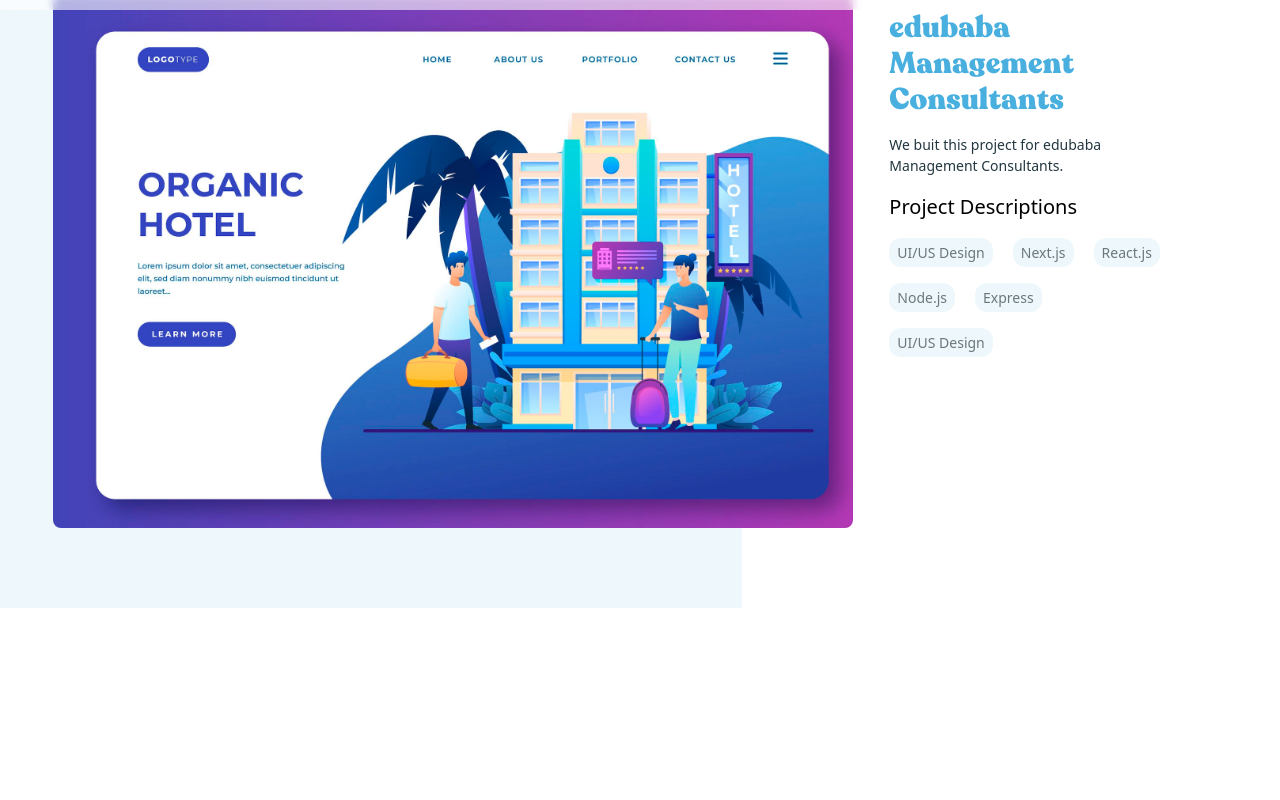
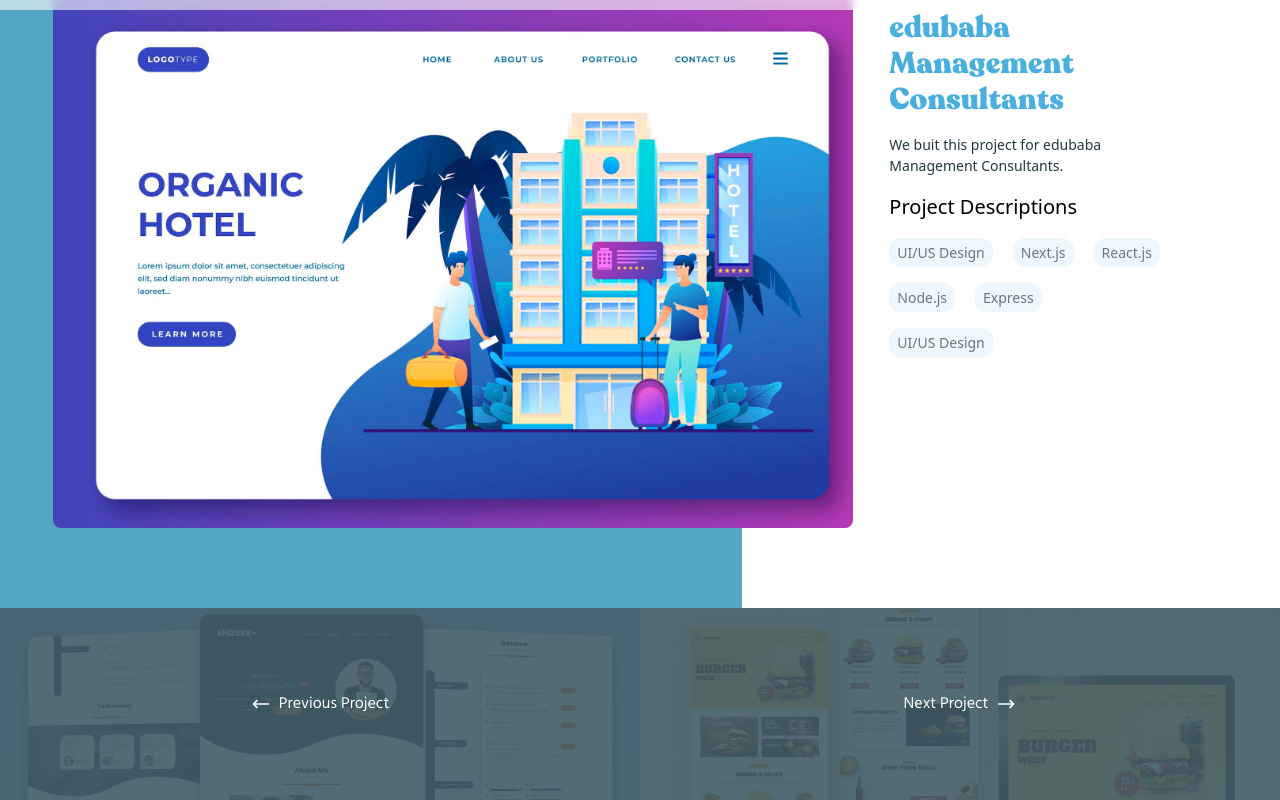
Before and after one commit to PiotrPiwonski/Next-Portfolio, a Next.js app: page /portfoliodetail/1 in a window 1280 px wide. Shown: the part 582-1382 px from the top of the page. Before the commit the page ends 1190 px from the top, so only its background shows below. Built offline with nearby package versions, Linux system fonts and the light colour scheme.

Commit message:
add buttons in portfolio page and dark mode in section portfolio

```diff
--- a/src/app/components/SliderCard/SliderCard.js
+++ b/src/app/components/SliderCard/SliderCard.js
@@ -43,10 +43,10 @@ export default function SliderCard({ item, index }) {
           </div>
         </div>
         <div
-          className="absolute top-14 sm:left-12 rounded-lg bg-white h-[200px] lg:h-[350px] md:h-[300px] w-full"
+          className="absolute top-14 sm:left-12 rounded-lg bg-white h-[200px] lg:h-[350px] md:h-[300px] w-full dark:bg-night-50"
           style={{ boxShadow: "#48AFDE -10px 10px 20px 10px" }}
         >
-          <div className="relative h-[200px] lg:h-[350px] md:h-[300px] w-[100%]">
+          <div className="relative h-[200px] lg:h-[350px] md:h-[300px] w-[100%] dark:text-white">
             <p className="absolute bottom-3 left-4 text-lg font-[300]">
               {item.name}
             </p>
--- a/src/app/page/portfolio-detail-design/index.js
+++ b/src/app/page/portfolio-detail-design/index.js
@@ -1,89 +1,171 @@
-import React from 'react'
+import React, { useState, useEffect } from "react";
+import { useRouter } from "next/navigation";
+import { Hind } from "next/font/google";
 
-export default function index({id, data, DataArray}) {
+const hind = Hind({
+  subsets: ["latin"],
+  weight: ["300", "400", "500", "600", "700"],
+});
+
+export default function index({ id, data, DataArray }) {
+  const router = useRouter();
+
+  const [next, setNext] = useState();
+  const [prev, setPrev] = useState();
+
+  useEffect(() => {
+    if (JSON.parse(id) === DataArray.lenght - 1) {
+      setNext(0);
+    } else {
+      setNext(JSON.parse(id) + 1);
+    }
+
+    if (JSON.parse(id) === DataArray.lenght - 1) {
+      setPrev(0);
+    } else {
+      setPrev(JSON.parse(id) - 1);
+    }
+  });
+
   return (
     <React.Fragment>
-        <div className='relative'>
+      <div className="relative">
         <div className="overlay h-[400px] lg:top-[96px] sm:top-0 z-20 border-t border-gray-300"></div>
         <img
-            src={data.images[0]}
-            alt='bg photo'
-            className='h-[400px] lg:mt-24 sm:mt-0 object-fill'
-            style={{backgroundSize: "cover"}}
+          src={data?.images[0]}
+          alt="bg photo"
+          className="h-[400px] lg:mt-24 sm:mt-0 object-fill"
+          style={{ backgroundSize: "cover" }}
           width={"100%"}
         />
       </div>
-        <div className='absolute z-30 top-[42px] sm:top-[200px] sm:left-[65px] justify-center items-center w-full px-10 sm:w-3/4 xl:w-1/2 sm:px-0 sm:text-left'>
-            <div className='container m-auto'>
-                <div className='max-w-[650px] w-[100%] m-auto'>
-                    <p className='opacity-3 sm:text-left text-center font-sans text-[#223740] mb-3'>
+      <div className="absolute z-30 top-[42px] sm:top-[200px] sm:left-[65px] justify-center items-center w-full px-10 sm:w-3/4 xl:w-1/2 sm:px-0 sm:text-left">
+        <div className="container m-auto">
+          <div className="max-w-[650px] w-[100%] m-auto">
+            <p className="opacity-3 sm:text-left text-center font-sans text-[#223740] mb-3">
               Project Sample
             </p>
-                    <h1 className='opacity-3 text-[#223740] sm:text-left text-center w-full sm:w-3/4 font-recoletaBold text-4xl md:text-4xl lg:text-4xl xl:text-4xl'>
-                        {data.title}
+            <h1 className="opacity-3 text-[#223740] sm:text-left text-center w-full sm:w-3/4 font-recoletaBold text-4xl md:text-4xl lg:text-4xl xl:text-4xl">
+              {data?.title}
             </h1>
           </div>
         </div>
       </div>
       <div
-        className='grid grid-cols-12 relative space-x-0 lg:space-x-8'
+        className="grid grid-cols-12 relative space-x-0 lg:space-x-8"
         style={{
-            background: "linear-gradient(90deg, rgba(238, 247, 251, 1) 58%, rgba(255, 255, 255, 1) 52%)",
-
+          background:
+            "linear-gradient(90deg, rgba(238, 247, 251, 1) 58%, rgba(255, 255, 255, 1) 52%)",
+            background:
+            "linear-gradient(90deg, rgba(84, 167, 195, 1) 58%, rgba(255, 255, 255, 1) 52%)",
         }}
       >
-            <div className='col-span-12 lg:col-span-8 mb-20 scrol lg:px-0 sm:px-20'>
-                {
-                    data.images.map((item) => (
-                        <div key={item} className='flex justify-center lg:justify-end items-center'>
+        <div className="col-span-12 lg:col-span-8 mb-20 scrol lg:px-0 sm:px-20">
+          {data?.images.map((item) => (
+            <div
+              key={item}
+              className="flex justify-center lg:justify-end items-center"
+            >
               <img
                 src={item}
                 alt="portfolio photos"
                 height="auto"
                 width={800}
-                            className='mt-20 rounded-lg'
+                className="mt-20 rounded-lg"
               />
             </div>
-                    ))
-                }
+          ))}
         </div>
-            <div className='col-span-12 lg:col-span-4 lg:px-0 sm:px-20'>
-                <div className='mt-10 sm:mt-24 w-full lg:max-w-[300px] lg:px-1 px-3 sticky top-36 pb-14'>
-                    <h1 className='text-3xl mb-4 text-[#48AFDE]'>
-                        {data.name}
-                    </h1>
-                    <p className='text-[14px] font-sans mb-4 text-[#223740]'>
-                        {data.des}
+        <div className="col-span-12 lg:col-span-4 lg:px-0 sm:px-20">
+          <div className="mt-10 sm:mt-24 w-full lg:max-w-[300px] lg:px-1 px-3 sticky top-36 pb-14">
+            <h1 className="text-3xl mb-4 text-[#48AFDE]">{data?.name}</h1>
+            <p className="text-[14px] font-sans mb-4 text-[#223740]">
+              {data?.des}
             </p>
-                    <p id="highlight" className='my-2 text-dark text-[20px] font-sans'>
+            <p id="highlight" className="my-2 text-dark text-[20px] font-sans">
               Project Descriptions
             </p>
-                    <p className='text-[14px] font-sans mb-4 text-[#223740]'>
-                        {data.des1}
+            <p className="text-[14px] font-sans mb-4 text-[#223740]">
+              {data?.des1}
             </p>
-                    <div className='flex flex-wrap'>
-                        <h1 className='mr-5 text-[14px] bg-[#63c5f1] lg:bg-[#EEF7FB] px-2 py-1 rounded-xl font-sans mb-4 text-white lg:text-[#6A787D]'>
+            <div className="flex flex-wrap">
+              <h1 className="mr-5 text-[14px] bg-[#63c5f1] lg:bg-[#EEF7FB] px-2 py-1 rounded-xl font-sans mb-4 text-white lg:text-[#6A787D]">
                 UI/US Design
               </h1>
-                        <h1 className='mr-5 text-[14px] bg-[#63c5f1] lg:bg-[#EEF7FB] px-2 py-1 rounded-xl font-sans mb-4 text-white lg:text-[#6A787D]'>
+              <h1 className="mr-5 text-[14px] bg-[#63c5f1] lg:bg-[#EEF7FB] px-2 py-1 rounded-xl font-sans mb-4 text-white lg:text-[#6A787D]">
                 Next.js
               </h1>
-                        <h1 className='mr-5 text-[14px] bg-[#63c5f1] lg:bg-[#EEF7FB] px-2 py-1 rounded-xl font-sans mb-4 text-white lg:text-[#6A787D]'>
+              <h1 className="mr-5 text-[14px] bg-[#63c5f1] lg:bg-[#EEF7FB] px-2 py-1 rounded-xl font-sans mb-4 text-white lg:text-[#6A787D]">
                 React.js
               </h1>
-                        <h1 className='mr-5 text-[14px] bg-[#63c5f1] lg:bg-[#EEF7FB] px-2 py-1 rounded-xl font-sans mb-4 text-white lg:text-[#6A787D]'>
+              <h1 className="mr-5 text-[14px] bg-[#63c5f1] lg:bg-[#EEF7FB] px-2 py-1 rounded-xl font-sans mb-4 text-white lg:text-[#6A787D]">
                 Node.js
               </h1>
-                        <h1 className='mr-5 text-[14px] bg-[#63c5f1] lg:bg-[#EEF7FB] px-2 py-1 rounded-xl font-sans mb-4 text-white lg:text-[#6A787D]'>
+              <h1 className="mr-5 text-[14px] bg-[#63c5f1] lg:bg-[#EEF7FB] px-2 py-1 rounded-xl font-sans mb-4 text-white lg:text-[#6A787D]">
                 Express
               </h1>
-                        <h1 className='mr-5 text-[14px] bg-[#63c5f1] lg:bg-[#EEF7FB] px-2 py-1 rounded-xl font-sans mb-4 text-white lg:text-[#6A787D]'>
+              <h1 className="mr-5 text-[14px] bg-[#63c5f1] lg:bg-[#EEF7FB] px-2 py-1 rounded-xl font-sans mb-4 text-white lg:text-[#6A787D]">
                 UI/US Design
               </h1>
             </div>
           </div>
         </div>
       </div>
+      <div className="relative flex bg-accent-color h-48 text-white">
+        <div
+          className={`group w-1/2 flex items-center justify-center bg-cover ${hind.className}`}
+          style={{ backgroundImage: `url(${DataArray[prev]?.images[0]})` }}
+        >
+          <a
+            onClick={() => router.push(`/portfoliodetail/${prev}`)}
+            className="flex justify-center group-hover:bg-[#223740] cursor-pointer transition-colors duration-300 bg-[#405B66] bg-opacity-90 items-center w-full h-full"
+          >
+            <svg
+              xmlns="http://www.w3.org/2000/svg"
+              fill="none"
+              viewBox="0 0 24 24"
+              stroke-width="2"
+              stroke="currentColor"
+              aria-hidden="true"
+              class="transform transition-transform group-hover:-translate-x-3 duration-300 w-5 h-5 mr-2"
+            >
+              <path
+                stroke-linecap="round"
+                stroke-linejoin="round"
+                d="M7 16l-4-4m0 0l4-4m-4 4h18"
+              ></path>
+            </svg>
+            Previous Project
+          </a>
+        </div>
+
+        <div
+          className={`group w-1/2 flex items-center justify-center bg-cover ${hind.className}`}
+          style={{ backgroundImage: `url(${DataArray[next]?.images[0]})` }}
+        >
+          <a
+            onClick={() => router.push(`/portfoliodetail/${next}`)}
+            className="flex justify-center group-hover:bg-[#223740] cursor-pointer transition-colors duration-300 bg-[#405B66] bg-opacity-90 items-center w-full h-full"
+          >
+            Next Project
+            <svg
+              xmlns="http://www.w3.org/2000/svg"
+              fill="none"
+              viewBox="0 0 24 24"
+              stroke-width="2"
+              stroke="currentColor"
+              aria-hidden="true"
+              class="transform transition-transform group-hover:translate-x-3 duration-300 w-5 h-5 ml-2"
+            >
+              <path
+                stroke-linecap="round"
+                stroke-linejoin="round"
+                d="M17 8l4 4m0 0l-4 4m4-4H3"
+              ></path>
+            </svg>
+          </a>
+        </div>
+      </div>
     </React.Fragment>
-  )
+  );
 }
--- a/tailwind.config.js
+++ b/tailwind.config.js
@@ -11,7 +11,9 @@ module.exports = {
     extend: {
       backgroundImage: {
         "gradient-home": "linear-gradient(62deg, #EEF7FB 0 50%, #A8AFDE 0% 100%)",
-        "gradient-home-dark": "linear-gradient(62deg, #0D1120 0 50%, #A8AFDE 0% 100%)"
+        "gradient-home-dark": "linear-gradient(62deg, #0D1120 0 50%, #A8AFDE 0% 100%)",
+        "gradient-portfolio": "linear-gradient(-62deg, #EEF7FB 0 45%, white 0% 100%)",
+        "gradient-portfolio-dark": "linear-gradient(-62deg, #0c4a64 0 45%, #0D1120 0% 100%)"
       },
       colors: {
         night: {
```
Also changed, not shown: src/app/components/Header/Header.js (+4 -4 lines), src/app/page.js (+8 -7 lines). Lines whose indentation alone changed are shown as unchanged.
